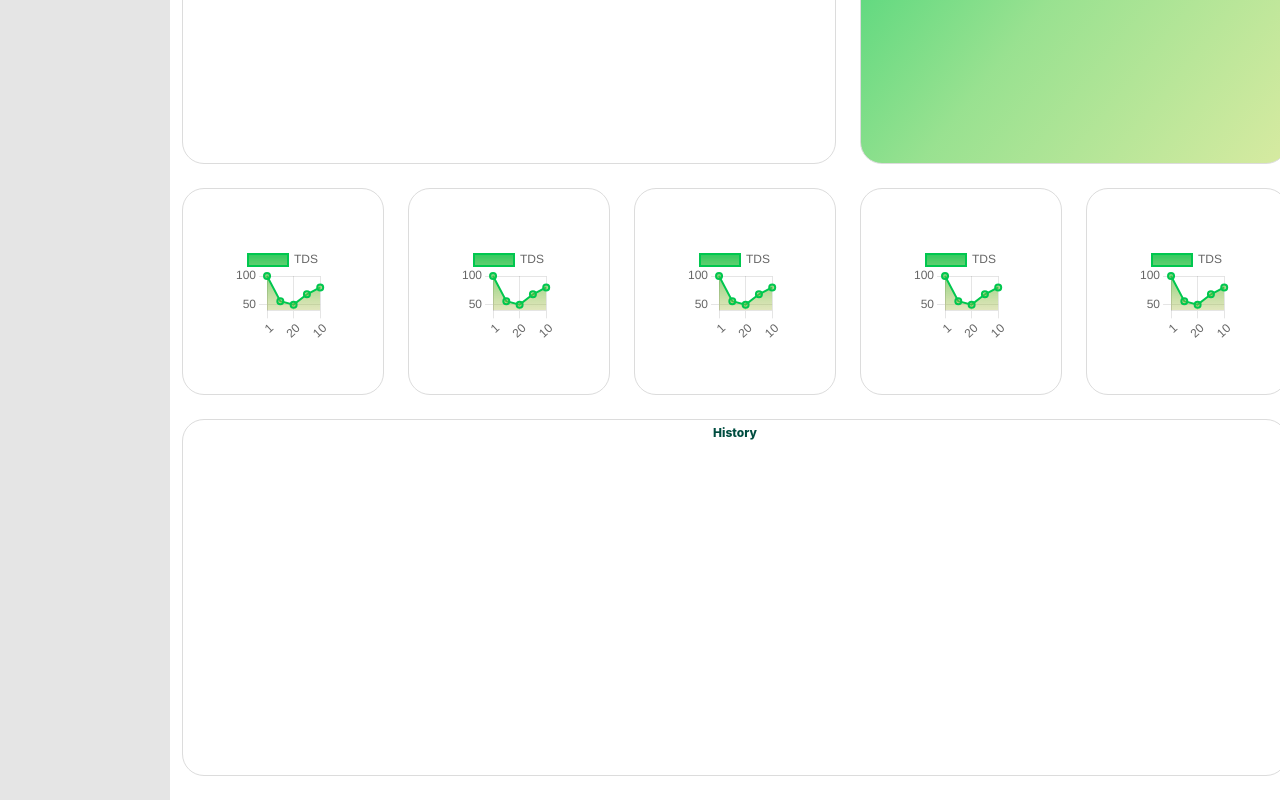
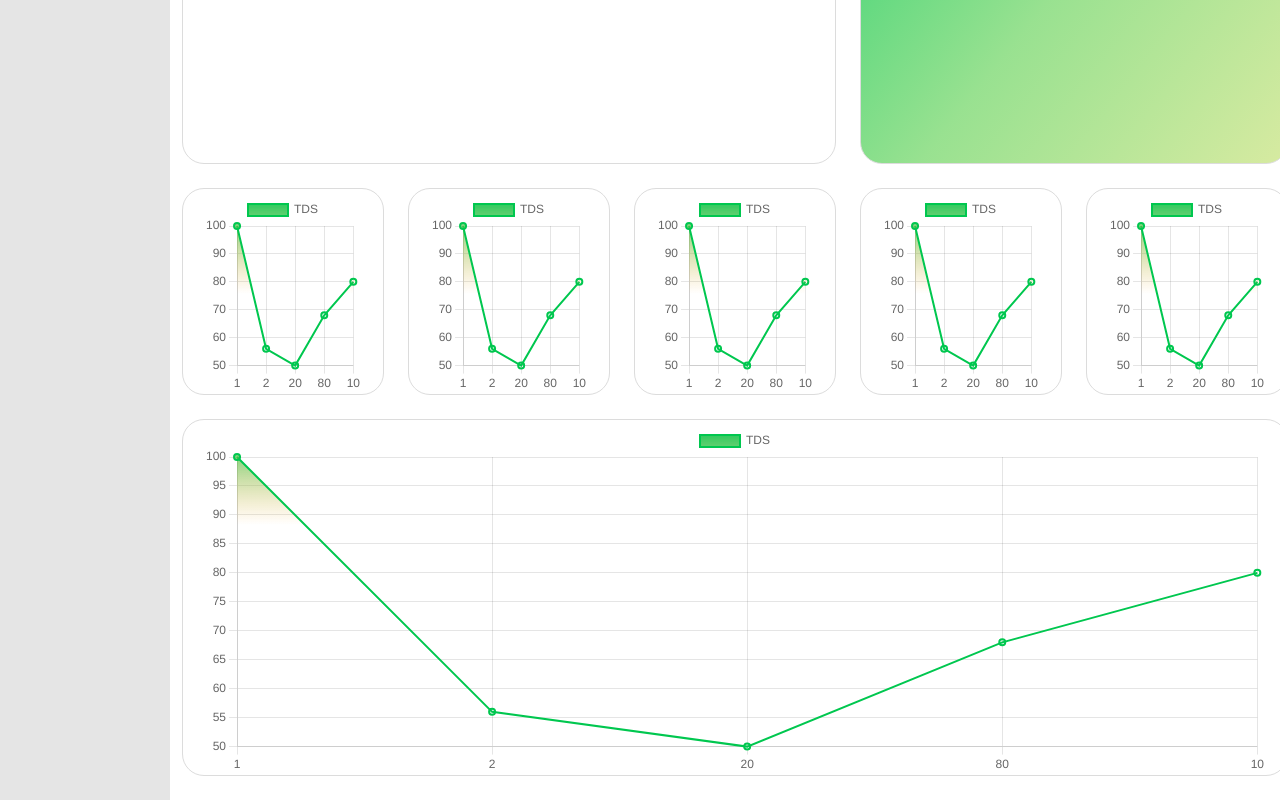
Before and after one commit to msanket9/saaf-water-dashboard, a React (Create React App) app: page / in a window 1280 px wide. Shown: the part 280-1080 px from the top of the page. Built offline with nearby package versions, Linux system fonts and the light colour scheme.

Commit message:
Fixed history graph overflow

```diff
--- a/src/components/pages/Home.css
+++ b/src/components/pages/Home.css
@@ -11,8 +11,9 @@ body {
 .lineChart {
   display: flex;
   align-items: center;
-  max-width: 200px;
-  max-height: 200px;
+  width: 100%;
+  height: 100%;
+  padding: 20px;
 }
 
 .container {
@@ -212,6 +213,10 @@ nav {
   border-width: 1px;
   border-color: #dcdcdc;
   min-height: 350px;
+  max-height: 300px;
+  display: flex;
+  align-items: center;
+  justify-content: center;
 }
 
 @media only screen and (max-width: 1239px) {
@@ -335,6 +340,9 @@ nav {
     max-height: 170px;
     min-width: 170px;
     min-height: 170px;
+    display: flex;
+    align-items: center;
+    justify-content: center;
   }
 
   #turbidity {
@@ -350,6 +358,9 @@ nav {
     max-height: 170px;
     min-width: 170px;
     min-height: 170px;
+    display: flex;
+    align-items: center;
+    justify-content: center;
   }
 
   #ph {
@@ -365,6 +376,9 @@ nav {
     max-height: 170px;
     min-width: 170px;
     min-height: 170px;
+    display: flex;
+    align-items: center;
+    justify-content: center;
   }
 
   #ec {
@@ -380,6 +394,9 @@ nav {
     max-height: 170px;
     min-width: 170px;
     min-height: 170px;
+    display: flex;
+    align-items: center;
+    justify-content: center;
   }
 
   #temp {
@@ -395,6 +412,9 @@ nav {
     max-height: 170px;
     min-width: 170px;
     min-height: 170px;
+    display: flex;
+    align-items: center;
+    justify-content: center;
   }
 
   #history {
@@ -408,5 +428,8 @@ nav {
     border-color: #dcdcdc;
     max-width: 1015px;
     max-height: 300px;
+    display: flex;
+    align-items: center;
+    justify-content: center;
   }
 }
--- a/src/components/pages/Home.js
+++ b/src/components/pages/Home.js
@@ -16,7 +16,7 @@ function Home() {
           <div id="ph"><LineChart/></div>
           <div id="ec"><LineChart/></div>
           <div id="temp"><LineChart/></div>
-          <div id="history">History</div>
+          <div id="history"><LineChart/></div>
         </div>
       </div>
     </div>
```
